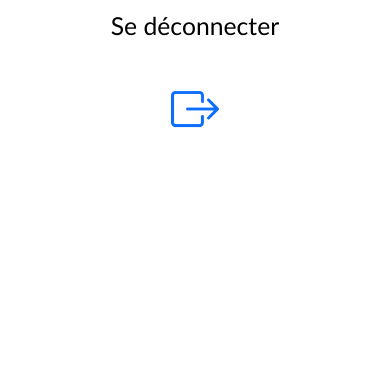
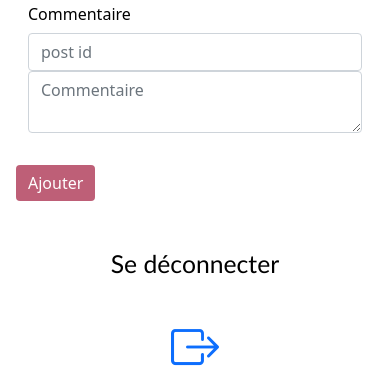
Before and after one commit to Vncntmrchl/IMT-DCL-WEB, a Python web app: template Prototype/templates/profile/profile.html.jinja2 in a window 390 px wide; the page is wider, and only the part inside the window is pictured. Shown: the part 1040-1423 px from the top of that part. Before the commit the page ends 1168 px from the top of that part, so only its background shows below. Run offline with Jinja, Linux system fonts and the light colour scheme; the template is opened without the code that fills it: most values are stand-ins (such as "Sample title", 1, 10 or a date in 2020); form fields are guessed from the names that the template uses; some libraries are stand-ins or nearby versions.

Commit message:
ajout d'un comm cassé

```diff
--- a/Prototype/app.py
+++ b/Prototype/app.py
@@ -67,8 +67,8 @@ def setup():
         db.session.add_all([p1, p2, p3, p4])
         u1.follow(u2)
         db.session.commit()
-        c1 = Comment(user_id=u3.get_id(), body="1st comment", post_id=p2.id)
-        c2 = Comment(user_id=u3.get_id(), body="2nd comment", post_id=p2.id)
+        c1 = Comment(user_id=u3.get_id(), body="trop b1 cette tof omg", post_id=p4.id)
+        c2 = Comment(user_id=u3.get_id(), body="les rageux diront photoshop", post_id=p4.id)
         c3 = Comment(user_id=u2.get_id(), body="It do be like that sometime", post_id=p1.id)
         db.session.add_all([c1, c2, c3])
         db.session.commit()
--- a/Prototype/templates/post/post_macro.html.jinja2
+++ b/Prototype/templates/post/post_macro.html.jinja2
@@ -82,7 +82,13 @@
                     <p>{{ post.description }} </p>
                 </div>
                 <div class="modal-footer">
-                    <p style="margin-right: 370px">Commentaires:</p>
+                <p style="margin-right: 370px">Commentaires:</p>
+                <ul>
+                    {%for comment in post.comments%}
+                        <li style="margin-right: 370px">{{ comment.body }} </li>
+
+                    {% endfor %}
+                </ul>
                 </div>
             </div>
         </div>
--- a/Prototype/templates/profile/profile.html.jinja2
+++ b/Prototype/templates/profile/profile.html.jinja2
@@ -24,6 +24,20 @@
             {% endwith %}
         {% endfor %}
     </div>
+    <form method="POST" action="{{ url_for('profile.profile_index') }}">
+        {# Hidden tag used for CSRF protection #}
+        {{ comment_form.hidden_tag() }}
+        <div class="form-group row" style="margin: 1em;">
+            <label class="col-sm-2 col-form-label">Commentaire</label>
+                        <div class="col-sm-4">
+                {{ comment_form.post_id(placeholder="post id", class='form-control') }}
+            </div>
+            <div class="col-sm-4">
+                {{ comment_form.body(placeholder="Commentaire", class='form-control') }}
+            </div>
+        </div>
+        <button type="submit" class="btn btn-primary submit-button" style="margin: 1em;">Ajouter</button>
+    </form>
     <h2 class="subsection-title">Se déconnecter</h2>
     <div class="text-center">
         <a href="{{ url_for('auth.logout') }}"><i class="bi bi-box-arrow-right"
```
Also changed, not shown: Prototype/routes/profile.py (+22 -3 lines), Prototype/database/database.db.
